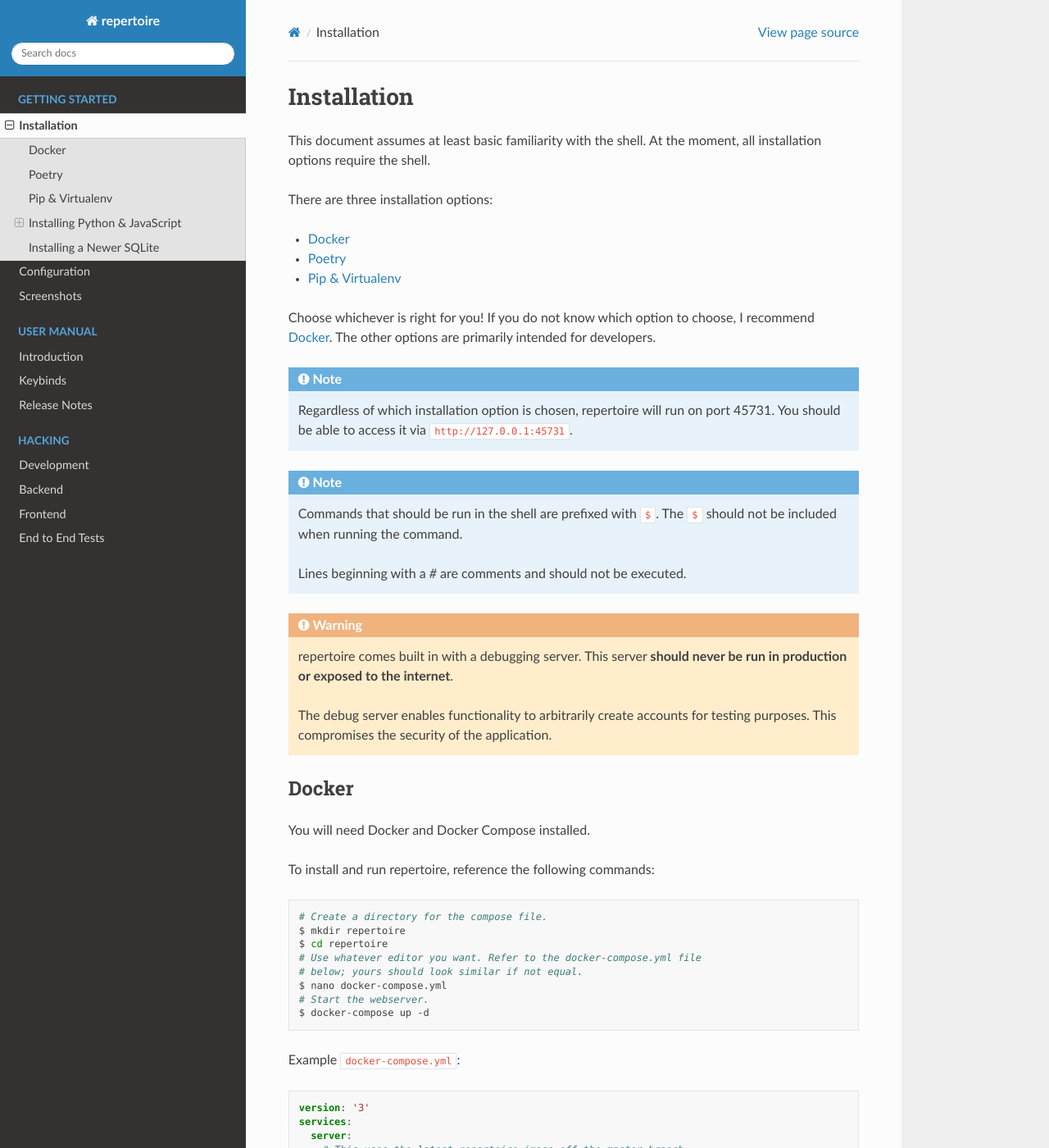
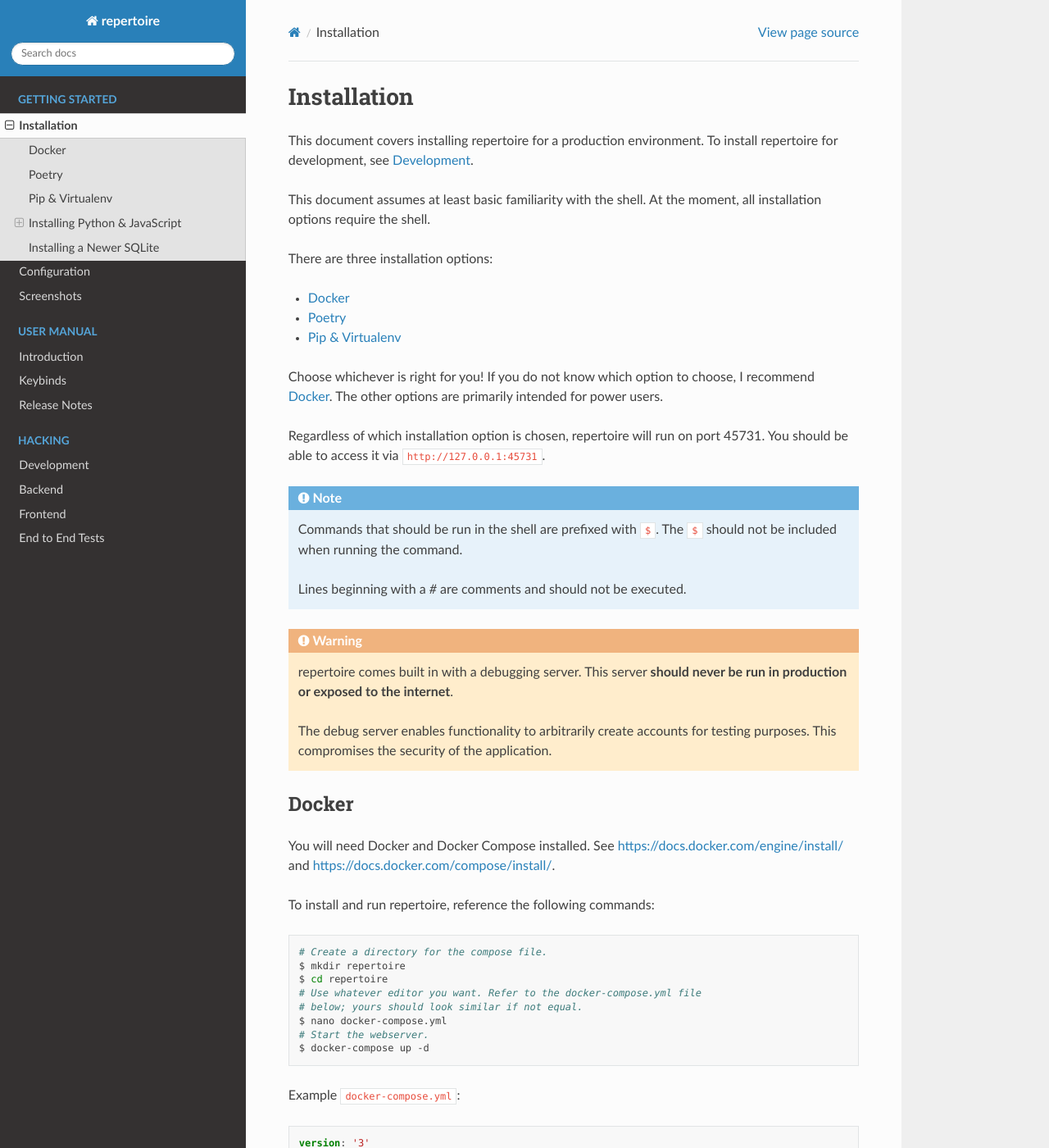
Before and after one commit to azuline/repertoire, a Sphinx documentation site: the page built from docs/start/installation.rst, in a window 1280 px wide and 1400 px high. Shown: the whole window at 82% size. Built offline with Sphinx 7.4.7 and the Read the Docs theme 2.0.0, drawn with Linux system fonts in a browser that asks for light colours; pages that are not in the unit, such as notebooks, are missing from menus.

Commit message:
update dev install docs; add docker-compose profile for storybook

```diff
--- a/docker-compose.yml
+++ b/docker-compose.yml
@@ -1,7 +1,7 @@
 # This docker-compose file is for local development. For a production
 # docker-compose file, refer to the documentation's Installation page.
 
-version: '3'
+version: "3"
 
 services:
   backend:
@@ -33,3 +33,5 @@
       - /app/frontend/node_modules/
       - ./_data:/data
       - ./_testlib:/music
+    profiles:
+      - extra
--- a/docs/start/installation.rst
+++ b/docs/start/installation.rst
@@ -2,6 +2,9 @@
 
 Installation
 ============
+
+This document covers installing repertoire for a production environment. To
+install repertoire for development, see :ref:`development`.
 
 This document assumes at least basic familiarity with the shell. At the moment,
 all installation options require the shell.
@@ -14,12 +17,10 @@
 
 Choose whichever is right for you! If you do not know which option to choose, I
 recommend :ref:`installation_docker`. The other options are primarily intended
-for developers.
+for power users.
 
-.. note::
-
-   Regardless of which installation option is chosen, repertoire will run on
-   port 45731. You should be able to access it via ``http://127.0.0.1:45731``.
+Regardless of which installation option is chosen, repertoire will run on port
+45731. You should be able to access it via ``http://127.0.0.1:45731``.
 
 .. note::
 
@@ -41,7 +42,9 @@
 Docker
 ------
 
-You will need Docker and Docker Compose installed.
+You will need Docker and Docker Compose installed. See
+https://docs.docker.com/engine/install/ and
+https://docs.docker.com/compose/install/.
 
 To install and run repertoire, reference the following commands:
 
```
Also changed, not shown: docs/hacking/development.rst (+7 -0 lines).
